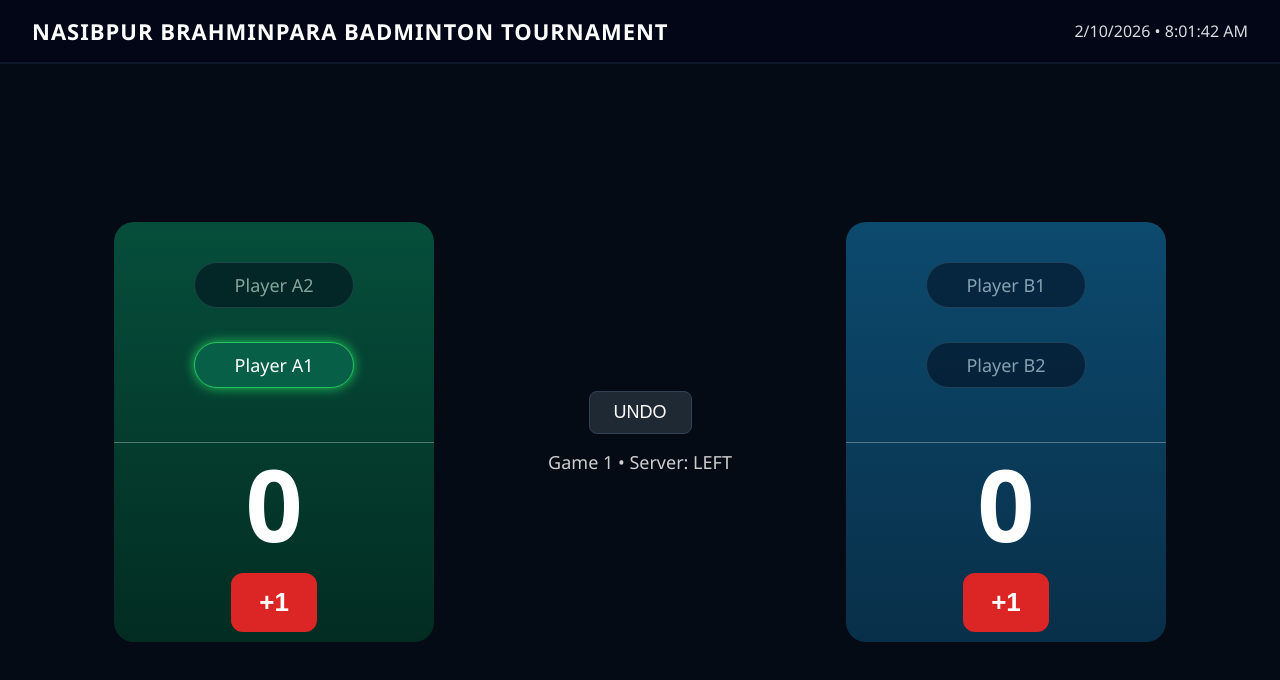
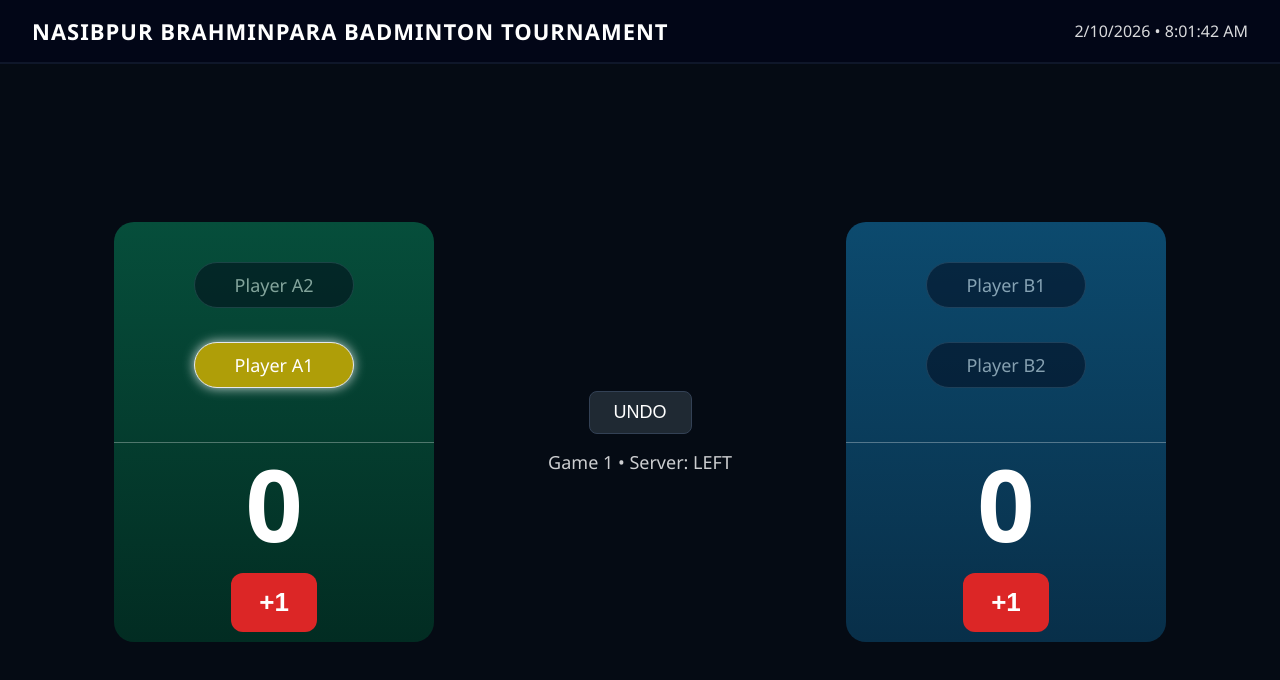
Before and after one commit to iam-soumik/badminton-scoreboard-web, a React (Vite) app: page / in a window 1280 px wide. Shown: the top 680 px of the page. Built offline with nearby package versions, Linux system fonts and the light colour scheme; the HTML template or start-up script is replaced by a standard one.

Commit message:
serving indicator color css change

```diff
--- a/src/index.css
+++ b/src/index.css
@@ -133,11 +133,11 @@ html, body, #root {
 
 .serving-player {
   opacity: 1;
-  background: #065f46;
-  border-color: #22c55e;
-  box-shadow: 0 0 12px #22c55e;
+  background: #af9e08;
+  border-color: #e5e7eb;
+  box-shadow: 0 0 12px rgba(255,255,255,0.8);
+  color: #ffffff;
 }
-
 .team-score {
   font-size: 100px;
   font-weight: 700;
```
